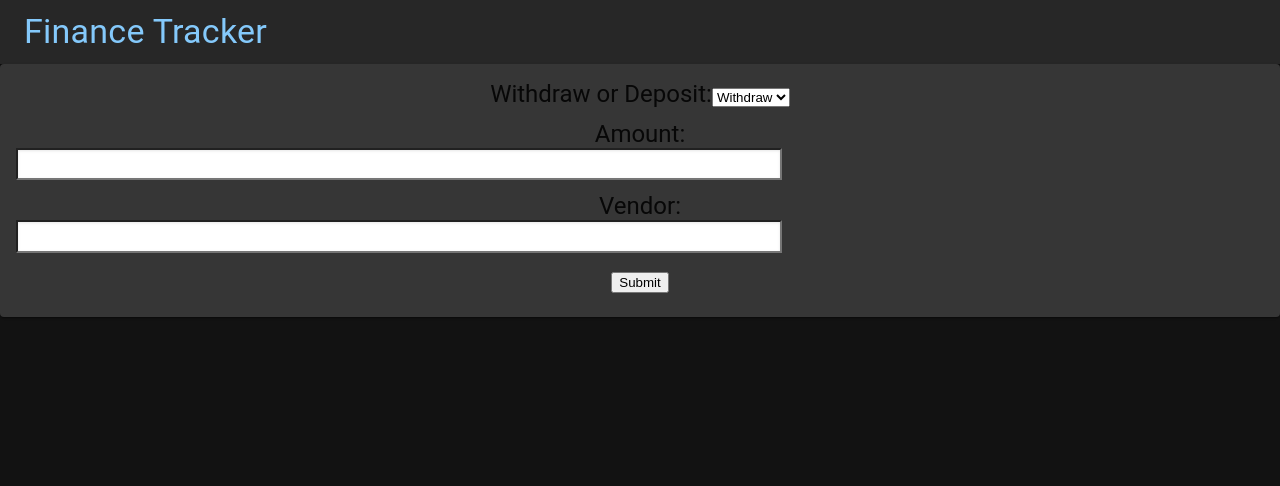
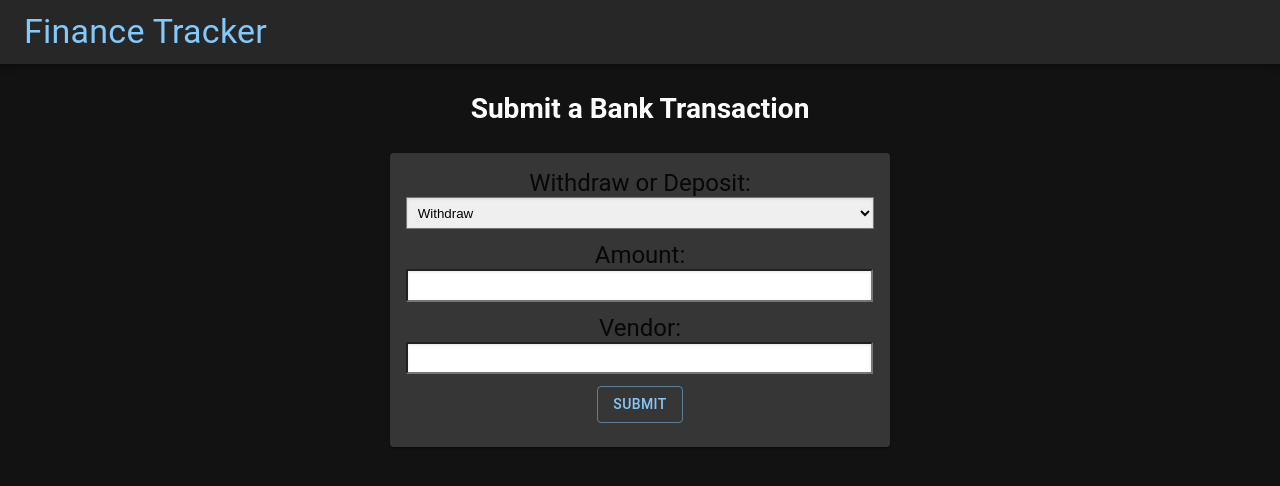
Before and after one commit to afxwong/FinanceTracker, a React (Create React App) app in the folder financetracker/: page /bankform in a window 1280 px wide. Shown: the top 486 px of the page. Built offline with nearby package versions, Linux system fonts and the light colour scheme; no server answers; the HTML template or start-up script is replaced by a standard one.

Commit message:
finish bank form

```diff
--- a/financetracker/src/components/BankForm.js
+++ b/financetracker/src/components/BankForm.js
@@ -2,7 +2,20 @@ import React from "react";
 import "./Form.css";
 import Card from '@mui/material/Card';
 import CardContent from '@mui/material/CardContent';
+import Box from '@mui/material/Box';
 import NavBar from './NavBar';
+import { Button } from '@mui/material';
+import { createTheme } from '@mui/material/styles';
+import { ThemeProvider } from '@mui/material/styles';
+
+const { palette } = createTheme();
+const { augmentColor } = palette;
+const createColor = (mainColor) => augmentColor({ color: { main: mainColor } });
+const theme = createTheme({
+  palette: {
+    primary: createColor('#84C9FB'),
+  },
+});
 
 export default function BankForm() {
 
@@ -29,13 +42,17 @@ export default function BankForm() {
             <div>
                 <NavBar />
             </div>
-            <div className='singleclassdiv'>
+            <div>
+                <h3>Submit a Bank Transaction</h3>
+            </div>
+            <div className='singlecarddiv'>
+                <Box sx={{ maxWidth: '500px', minWidth:'500px'}}>
                     <Card className='card'>
                         <CardContent>
                             <form onSubmit={handleSubmit}>
                                 <label className="formlabel">
                                     Withdraw or Deposit:
-                                <select value={type} onChange={handleTypeChange}>
+                                    <select value={type} onChange={handleTypeChange} className="formselect">
                                         <option value="withdraw" selected>Withdraw</option>
                                         <option value="deposit">Deposit</option>
                                     </select>
@@ -48,10 +65,13 @@ export default function BankForm() {
                                     Vendor:
                                     <input type="text" name="vendor" onChange={handleChange} className="forminput" />
                                 </label>
-                            <input type="submit" value="Submit" />
+                                <ThemeProvider theme={theme}>
+                                    <Button variant="outlined" color="primary" type="submit">Submit</Button>
+                                </ThemeProvider>
                             </form>
                         </CardContent>
                     </Card>
+                </Box>
             </div>
         </div>
     );
--- a/financetracker/src/components/Form.css
+++ b/financetracker/src/components/Form.css
@@ -19,14 +19,9 @@
 
 .forminput {
     display: block;
-    width: 60%;
+    width: 96%;
     padding: 0.5em;
     box-shadow: inset 0 1px 3px rgba(0, 0, 0, 0.1);
-    -webkit-transition: all 0.2s ease-in-out;
-    -moz-transition: all 0.2s ease-in-out;
-    -ms-transition: all 0.2s ease-in-out;
-    -o-transition: all 0.2s ease-in-out;
-    transition: all 0.2s ease-in-out;
 }
 
 .formselect {
@@ -36,10 +31,17 @@
     box-shadow: inset 0 1px 3px rgba(0, 0, 0, 0.1);
 }
 
+.formalign {
+    align-items: center;
+    align-content: center;
+    justify-content: center;
+    display: flex;
+    flex-direction: row;
+}
+
 .singlecarddiv {
     display: flex;
     flex-direction: row;
-    padding: 20%;
     justify-content: center;
 }
 
```
Lines whose indentation alone changed are shown as unchanged.
